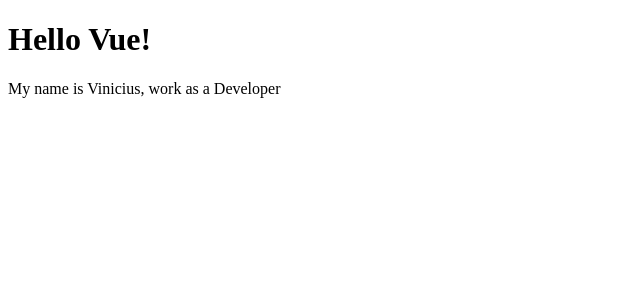
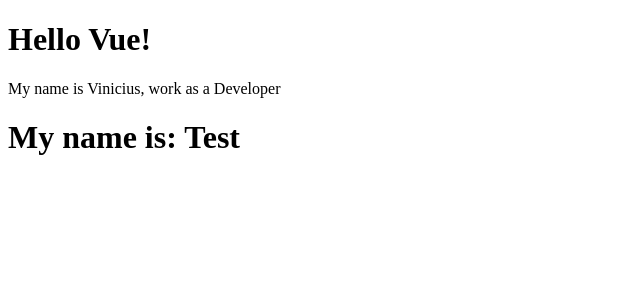
Before and after one commit to ViniciusMaiaM/LeaVue, a Vue app in the folder 04-components/: page / in a window 1280 px wide. Shown: the top 300 px of the page, without its empty margins (0-640 px from the left). Built offline with nearby package versions, Linux system fonts and the light colour scheme.

Commit message:
feat: add initial use of lifecycle #07

```diff
--- a/04-components/src/App.vue
+++ b/04-components/src/App.vue
@@ -1,14 +1,19 @@
 <template>
-	<FirstComponent />
-	<!-- Chamada de primeiro componente, ó exibindo no html -->
+	<div>
+		<FirstComponent />
+		<!-- Chamada de primeiro componente, ó exibindo no html -->
+		<LifeCycle />
+	</div>
 </template>
 <script>
 
 	import FirstComponent from './components/FirstComponent.vue';
+	import LifeCycle from './components/LifeCycle.vue';
 	export default{
 		name:'App',
 		components: { //Determinando quais componentes vão estar na página
-			FirstComponent
+			FirstComponent,
+			LifeCycle
 		}
 	}
 </script>
--- /dev/null
+++ b/04-components/src/components/LifeCycle.vue
@@ -0,0 +1,24 @@
+<template>
+    <h1>My name is: {{ name }}</h1>
+</template>
+
+<script>
+    export default{
+        name: 'LifeCycle',
+        data() {
+            return{
+                name: 'Still do not know'
+            }
+        },
+        created(){
+            setTimeout(() => { //Troca para esse nome após o tempo de timeout
+                this.name = 'Vinicius'
+            }, 1000);
+        },
+        mounted() {
+            setTimeout(() =>{
+                this.name = 'Test'
+            }, 2000);
+        }
+    }
+</script>
```
